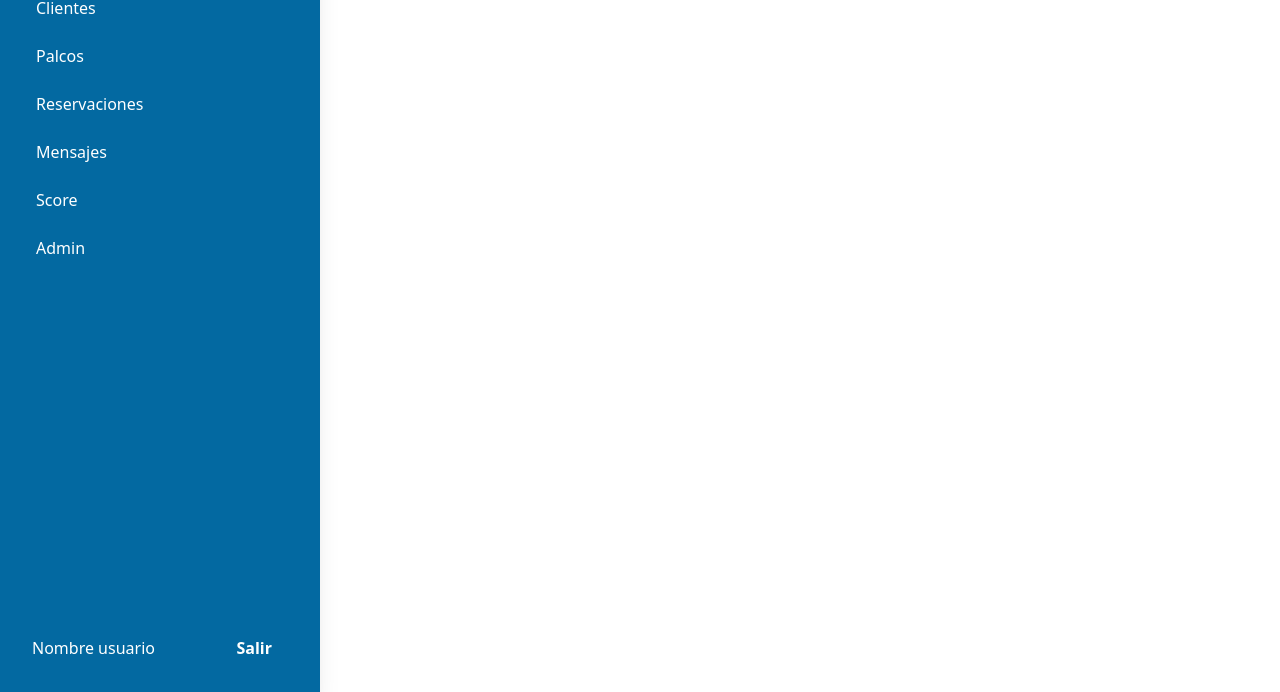
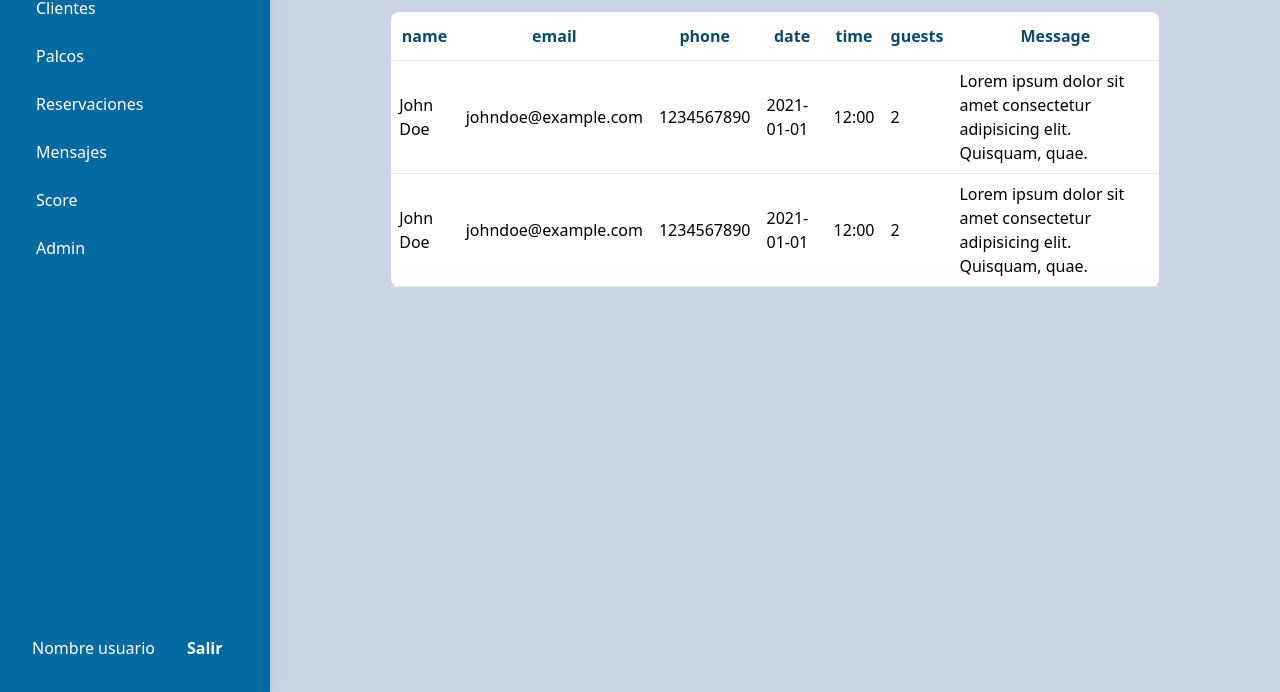
Before and after one commit to dantsub/reservation-app, a website with bundled scripts: page index.html in a window 1280 px wide. Shown: the part 108-800 px from the top of the page. Built offline with nearby package versions, Linux system fonts and the light colour scheme.

Commit message:
Table component done

```diff
--- /dev/null
+++ b/components/base-table-mobile/index.js
@@ -0,0 +1,37 @@
+import TEMPLATE from "./template.js";
+import { TableItemMobile } from "../table-item-mobile/index.js";
+
+export class BaseTableMobile extends HTMLElement {
+  constructor() {
+    super();
+    this.template = TEMPLATE;
+    this.data = [];
+  }
+
+  attributeChangedCallback(attr, oldValue, newValue) {
+    if (attr === "data") {
+      this.data = eval(newValue);
+    }
+  }
+
+  addItems = () => {
+    const base = this.querySelector("#base-table-mobile");
+
+    this.data.forEach((item) => {
+      const tableItem = new TableItemMobile();
+      tableItem.setAttribute("data", JSON.stringify(item));
+      base.appendChild(tableItem);
+    });
+  };
+
+  connectedCallback() {
+    this.innerHTML = this.template;
+    this.addItems();
+  }
+
+  static get observedAttributes() {
+    return ["data"];
+  }
+}
+
+customElements.define("table-mobile", BaseTableMobile);
--- /dev/null
+++ b/components/base-table-mobile/template.js
@@ -0,0 +1,6 @@
+const TEMPLATE = `
+<div class="p-4 my-2 bg-white rounded-lg shadow lg:hidden" id="base-table-mobile">
+</div>
+`;
+
+export default TEMPLATE;
--- /dev/null
+++ b/components/base-table/index.js
@@ -0,0 +1,74 @@
+import TEMPLATE from "./template.js";
+
+const _template = document.createElement("template");
+_template.innerHTML = TEMPLATE;
+
+class BaseTable extends HTMLElement {
+  constructor() {
+    super();
+    this.template = _template;
+    this.data = [];
+  }
+
+  createHeader = () => {
+    const thead = document.createElement("thead");
+    thead.classList.add("border-b", "text-sky-900");
+    const tr = document.createElement("tr");
+    const keys = Object.keys(this.data[0]);
+    keys.forEach((content) => {
+      const th = document.createElement("th");
+      th.classList.add("px-2", "py-3");
+      th.textContent = content === "messagetext" ? "Message" : content;
+      tr.appendChild(th);
+    });
+    thead.appendChild(tr);
+    return thead;
+  };
+
+  addItems = (content) => {
+    const td = document.createElement("td");
+    td.classList.add("p-2");
+    td.textContent = content;
+    return td;
+  };
+
+  createBody = () => {
+    const tbody = document.createElement("tbody");
+    this.data.forEach((item) => {
+      const tr = document.createElement("tr");
+      tr.classList.add("border-b");
+      tr.classList.add("border-gray-200");
+      tr.classList.add("hover:bg-gray-50");
+      tr.classList.add("transition");
+      tr.classList.add("duration-150");
+      tr.classList.add("ease-in-out");
+      const values = Object.values(item);
+      values.forEach((value) => {
+        tr.appendChild(this.addItems(value));
+      });
+      tbody.appendChild(tr);
+    });
+    return tbody;
+  };
+
+  connectedCallback() {
+    this.appendChild(this.template.content.cloneNode(true));
+    const table = this.querySelector("table");
+    table.appendChild(this.createHeader());
+    table.appendChild(this.createBody());
+  }
+
+  attributeChangedCallback(name, oldValue, newValue) {
+    if (name === "data") {
+      this.data = eval(newValue);
+    } else if (oldValue !== newValue) {
+      this[name] = newValue;
+    }
+  }
+
+  static get observedAttributes() {
+    return ["data"];
+  }
+}
+
+customElements.define("base-table", BaseTable);
--- /dev/null
+++ b/components/base-table/template.js
@@ -0,0 +1,6 @@
+const TEMPLATE = `
+<table class="hidden max-w-3xl mx-auto my-4 bg-white rounded-lg table-auto lg:table">
+</table>
+`;
+
+export default TEMPLATE;
--- /dev/null
+++ b/components/table-item-mobile/index.js
@@ -0,0 +1,68 @@
+import TEMPLATE from "./template.js";
+
+export class TableItemMobile extends HTMLElement {
+  constructor() {
+    super();
+    this.template = TEMPLATE;
+    this.data = {};
+  }
+
+  attributeChangedCallback(attr, oldValue, newValue) {
+    if (attr === "data") {
+      this.data = JSON.parse(newValue);
+    }
+  }
+
+  addDetails = () => {
+    const details = this.querySelector("dl");
+    const keys = Object.keys(this.data);
+    keys.forEach((item) => {
+      const dt = document.createElement("dt");
+      const dd = document.createElement("dd");
+      const div = document.createElement("div");
+      const summary = this.querySelector("summary");
+
+      dt.classList.add("text-lg", "font-semibold", "text-sky-700");
+      dd.classList.add("text-slate-500");
+      div.classList.add("py-2");
+
+      if (item !== "name" && item !== "message" && item !== "id") {
+        const title = item === "messagetext" ? "Message" : item;
+        dt.textContent = title;
+        dd.textContent = this.data[item];
+        div.appendChild(dt);
+        div.appendChild(dd);
+        details.appendChild(div);
+      } else {
+        summary.firstElementChild.textContent = this.data[item];
+      }
+    });
+  };
+
+  connectedCallback() {
+    this.innerHTML = this.template;
+    this.addDetails();
+
+    this.firstElementChild.addEventListener("toggle", () => {
+      const icon = this.querySelector("i");
+      if (this.firstElementChild.hasAttribute("open")) {
+        icon.classList.replace("fi-rr-angle-small-down", "fi-rr-angle-small-up");
+      } else {
+        icon.classList.replace("fi-rr-angle-small-up", "fi-rr-angle-small-down");
+      }
+    });
+  }
+
+  adoptedCallback() {
+    this.firstElementChild.addEventListener("toggle", () => {
+      console.log("toggle");
+    });
+
+  }
+
+  static get observedAttributes() {
+    return ["data"];
+  }
+}
+
+customElements.define("table-item-mobile", TableItemMobile);
--- /dev/null
+++ b/components/table-item-mobile/template.js
@@ -0,0 +1,12 @@
+const TEMPLATE = `
+<details class="py-2">
+  <summary class="flex items-center justify-between">
+    <p class="text-xl font-bold text-sky-900"></p>
+    <i class="flex text-xl font-bold text-sky-900 fi fi-rr-angle-small-down"></i>
+  </summary>
+  <dl class="grid grid-cols-1 md:grid-cols-2">
+  </dl>
+</details>
+`;
+
+export default TEMPLATE;
--- a/index.html
+++ b/index.html
@@ -8,9 +8,18 @@
   <!-- tailwind css para los estilos -->
   <script src="https://cdn.tailwindcss.com"></script>
   <script type="module" src="./components/nav-sidebar/nav-sidebar.js"></script>
+  <script type="module" src="./components/base-table-mobile/index.js"></script>
+  <script type="module" src="./components/base-table/index.js"></script>
   <title>Reservation App</title>
 </head>
-<body>
-  <nav-sidebar></nav-sidebar>
+<body class="bg-slate-300">
+  <main class="flex">
+    <nav-sidebar class="w-fit"></nav-sidebar>
+    <div class="flex-1 p-6">
+      <h1 class="p-4 text-5xl text-center bg-white rounded shadow text-sky-700">Reservation App</h1>
+      <base-table data="[{'name': 'John Doe', 'email': 'johndoe@example.com', 'phone': '1234567890', 'date': '2021-01-01', 'time': '12:00', 'guests': 2, 'messagetext': 'Lorem ipsum dolor sit amet consectetur adipisicing elit. Quisquam, quae.'}, {'name': 'John Doe', 'email': 'johndoe@example.com', 'phone': '1234567890', 'date': '2021-01-01', 'time': '12:00', 'guests': 2, 'messagetext': 'Lorem ipsum dolor sit amet consectetur adipisicing elit. Quisquam, quae.'}]"></base-table>
+      <table-mobile data="[{'name': 'John Doe', 'email': 'johndoe@example.com', 'phone': '1234567890', 'date': '2021-01-01', 'time': '12:00', 'guests': 2, 'messagetext': 'Lorem ipsum dolor sit amet consectetur adipisicing elit. Quisquam, quae.'}, {'name': 'John Doe', 'email': 'johndoe@example.com', 'phone': '1234567890', 'date': '2021-01-01', 'time': '12:00', 'guests': 2, 'messagetext': 'Lorem ipsum dolor sit amet consectetur adipisicing elit. Quisquam, quae.'}]"></table-mobile>
+    </div>
+  </main>
 </body>
 </html>
```
